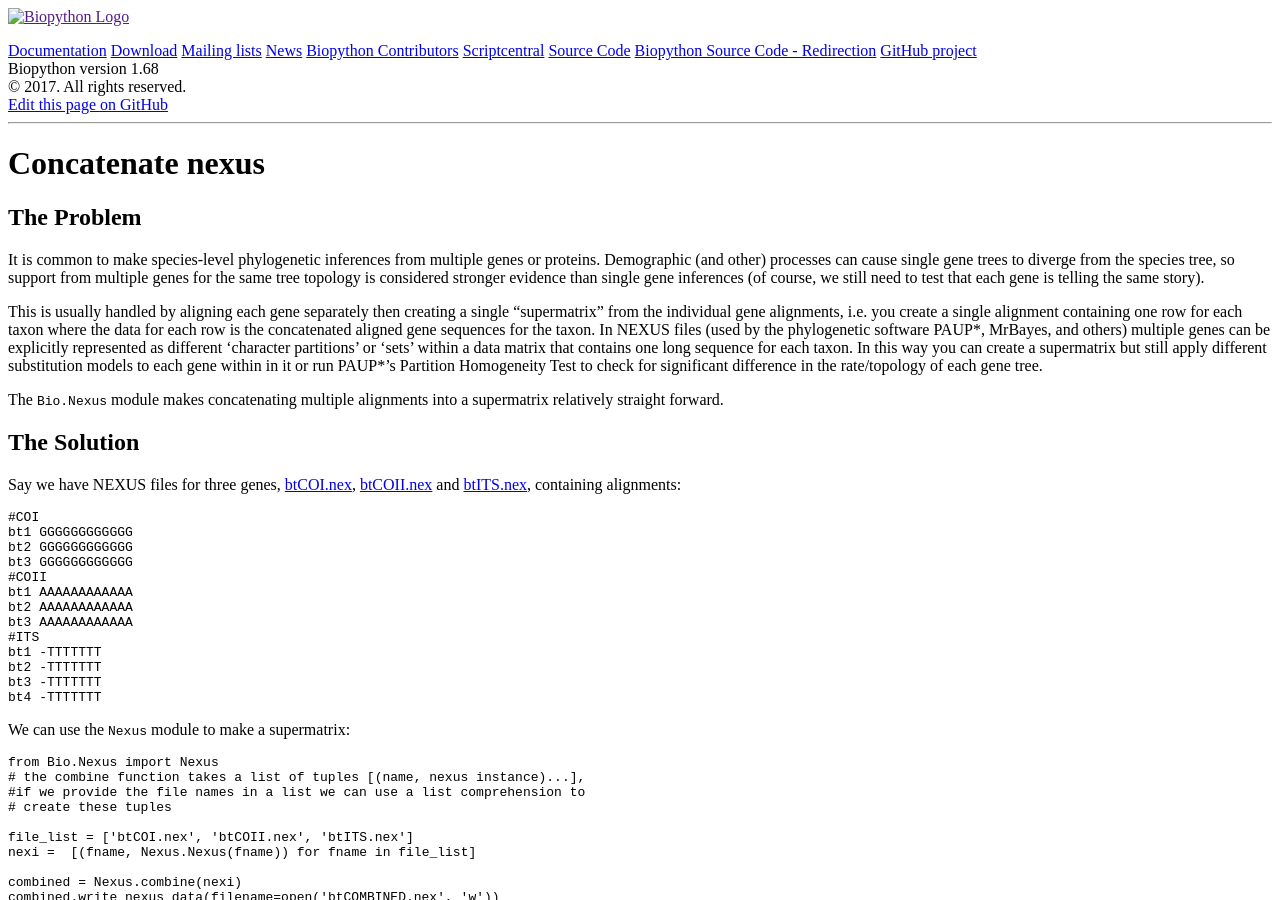
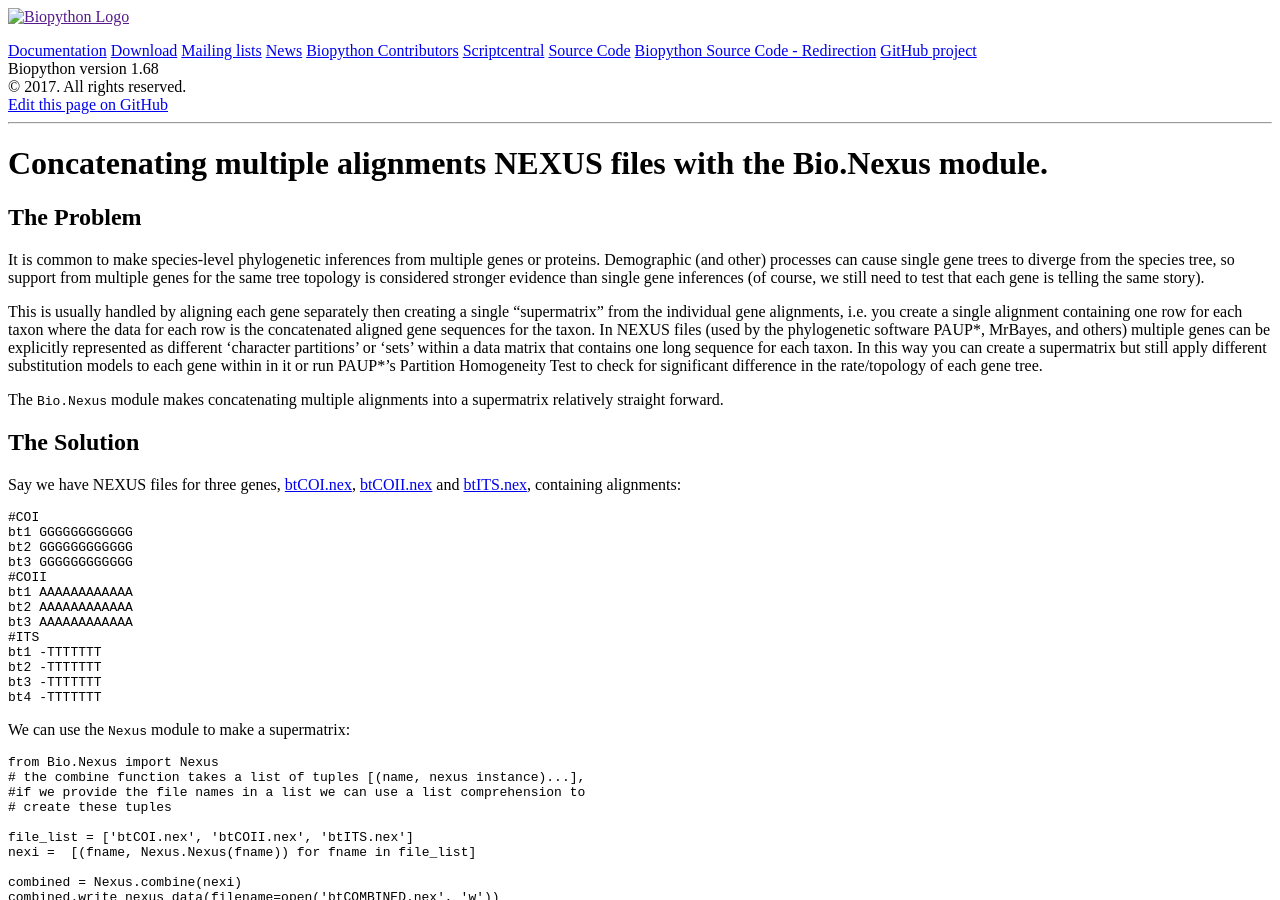
Before and after one commit to biopython/biopython.github.io, a Jekyll site: the page built from wiki/Concatenate_nexus.md, in a window 1280 px wide and 900 px high. Built offline with Jekyll 4.4.1, drawn with Linux system fonts in a browser that asks for light colours.

Commit message:
Update Concatenate_nexus.md

```diff
--- a/wiki/Concatenate_nexus.md
+++ b/wiki/Concatenate_nexus.md
@@ -1,5 +1,5 @@
 ---
-title: Concatenate nexus
+title: Concatenating multiple alignments NEXUS files with the Bio.Nexus module.
 permalink: wiki/Concatenate_nexus
 layout: wiki
 tags:
```
